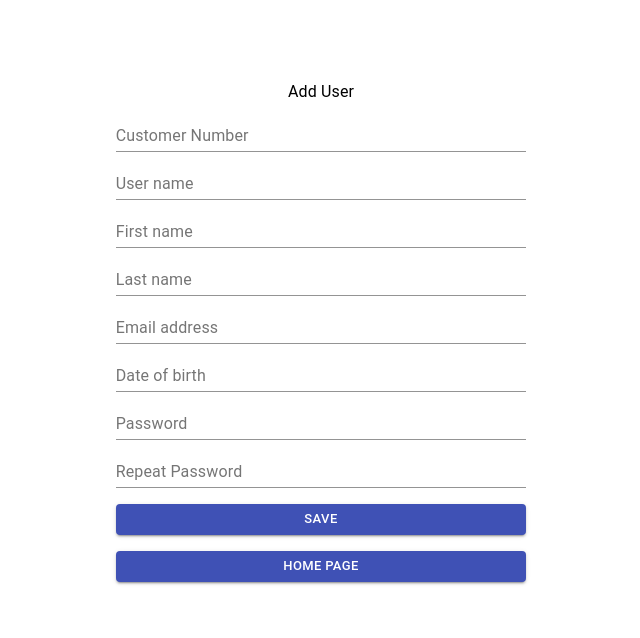
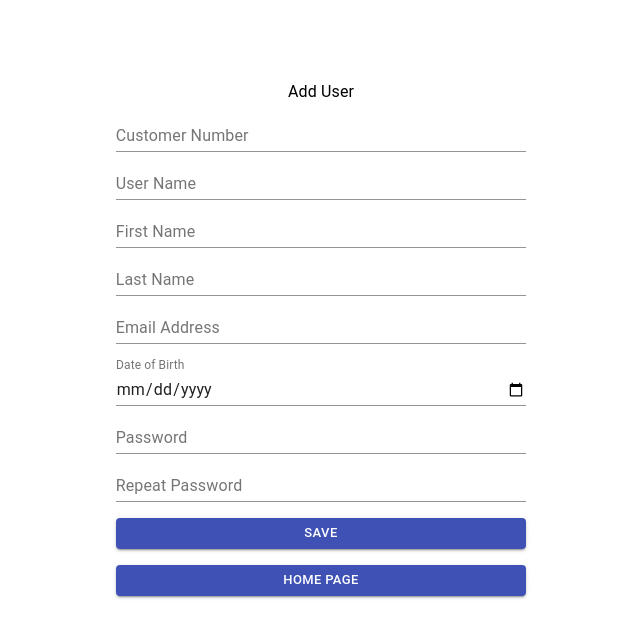
Before and after one commit to omeriliski/Manage-User, a React (Create React App) app in the folder views/: page /add-user in a window 1280 px wide. Shown: the top 638 px of the page, without its empty margins (319-959 px from the left). Built offline with nearby package versions, Linux system fonts and the light colour scheme; no server answers.

Commit message:
fixed date column

```diff
--- a/views/src/App.js
+++ b/views/src/App.js
@@ -50,8 +50,7 @@ function App() {
     .then(()=>{
       console.log("User added");
       console.log("data",data);
-      // getUsers();
-      // history.push('/');
+      getUsers();
     })
     .catch(err=>{
       console.log(err);
--- a/views/src/pages/AddUser/AddUserStyles.js
+++ b/views/src/pages/AddUser/AddUserStyles.js
@@ -7,5 +7,8 @@ export const useStyles = makeStyles((theme) => ({
    },
    button:{
       marginTop:"1rem",
+   },
+   date:{
+      marginTop:".9rem"
    }
 }));
--- a/views/src/pages/AddUser/index.js
+++ b/views/src/pages/AddUser/index.js
@@ -83,7 +83,7 @@ const AddUser=()=>{
                         helperText={formik.errors.userName}
                         fullWidth
                         id="standard-basic"
-                        label="User name"
+                        label="User Name"
                     />
                     <TextField
                         name="firstName"
@@ -92,7 +92,7 @@ const AddUser=()=>{
                         helperText={formik.errors.firstName}
                         fullWidth
                         id="standard-basic"
-                        label="First name"
+                        label="First Name"
                     />
                     <TextField
                         name="lastName"
@@ -101,7 +101,7 @@ const AddUser=()=>{
                         helperText={formik.errors.lastName}
                         fullWidth
                         id="standard-basic"
-                        label="Last name"
+                        label="Last Name"
                     />
                     <TextField
                         name="email"
@@ -110,16 +110,21 @@ const AddUser=()=>{
                         helperText={formik.errors.email}
                         fullWidth
                         id="standard-basic"
-                        label="Email address"
+                        label="Email Address"
                     />
                     <TextField
+                        className={classes.date}
                         name="dateOfBirth"
                         value={formik.values.dateOfBirth}
                         onChange={formik.handleChange}
                         helperText={formik.errors.dateOfBirth}
                         fullWidth
                         id="standard-basic"
-                        label="Date of birth"
+                        label="Date of Birth"
+                        type="date"
+                        InputLabelProps={{
+                            shrink: true,
+                          }}
                     />
                     <TextField
                         name="password1"
--- a/views/src/pages/EditUser/index.js
+++ b/views/src/pages/EditUser/index.js
@@ -87,7 +87,7 @@ const EditUser=(props)=>{
                         helperText={formik.errors.userName}
                         fullWidth
                         id="standard-basic"
-                        label="User name"
+                        label="User Name"
                     />
                     <TextField
                         name="firstName"
@@ -96,7 +96,7 @@ const EditUser=(props)=>{
                         helperText={formik.errors.firstName}
                         fullWidth
                         id="standard-basic"
-                        label="First name"
+                        label="First Name"
                     />
                     <TextField
                         name="lastName"
@@ -105,7 +105,7 @@ const EditUser=(props)=>{
                         helperText={formik.errors.lastName}
                         fullWidth
                         id="standard-basic"
-                        label="Last name"
+                        label="Last Name"
                     />
                     <TextField
                         name="email"
@@ -114,7 +114,7 @@ const EditUser=(props)=>{
                         helperText={formik.errors.email}
                         fullWidth
                         id="standard-basic"
-                        label="Email address"
+                        label="Email Address"
                     />
                     <TextField
                         name="dateOfBirth"
@@ -123,7 +123,11 @@ const EditUser=(props)=>{
                         helperText={formik.errors.dateOfBirth}
                         fullWidth
                         id="standard-basic"
-                        label="Date of birth"
+                        label="Date of Birth"
+                        type="date"
+                        InputLabelProps={{
+                            shrink: true,
+                          }}
                     />
                     <TextField
                         name="password1"
```
